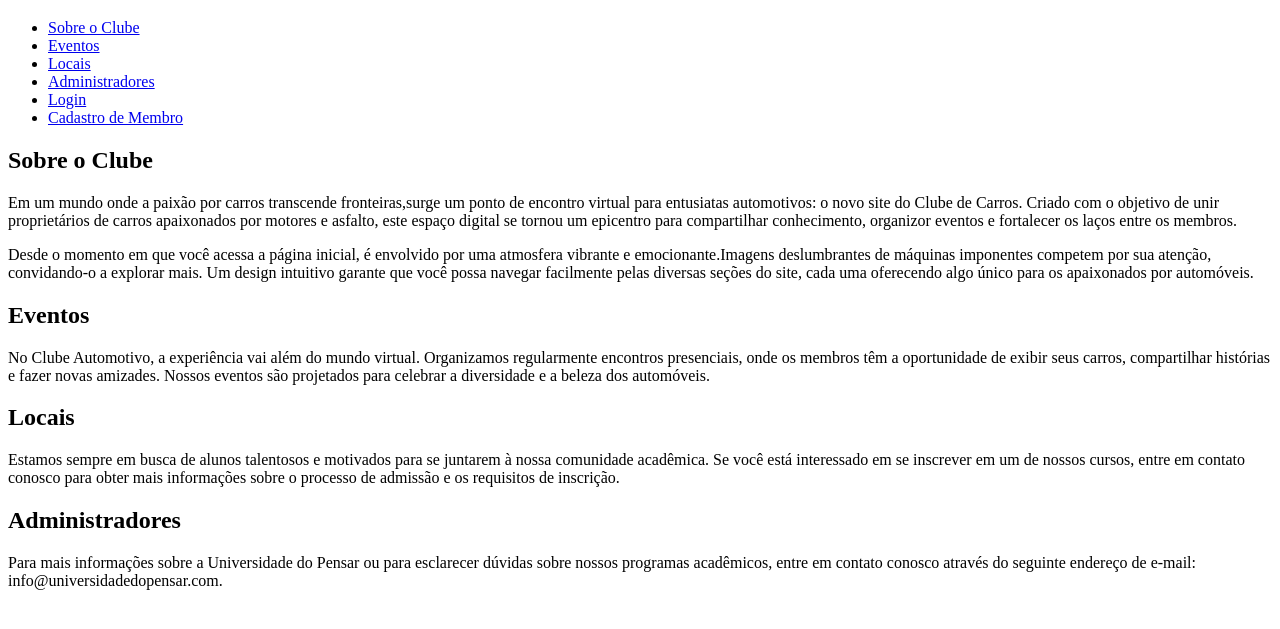
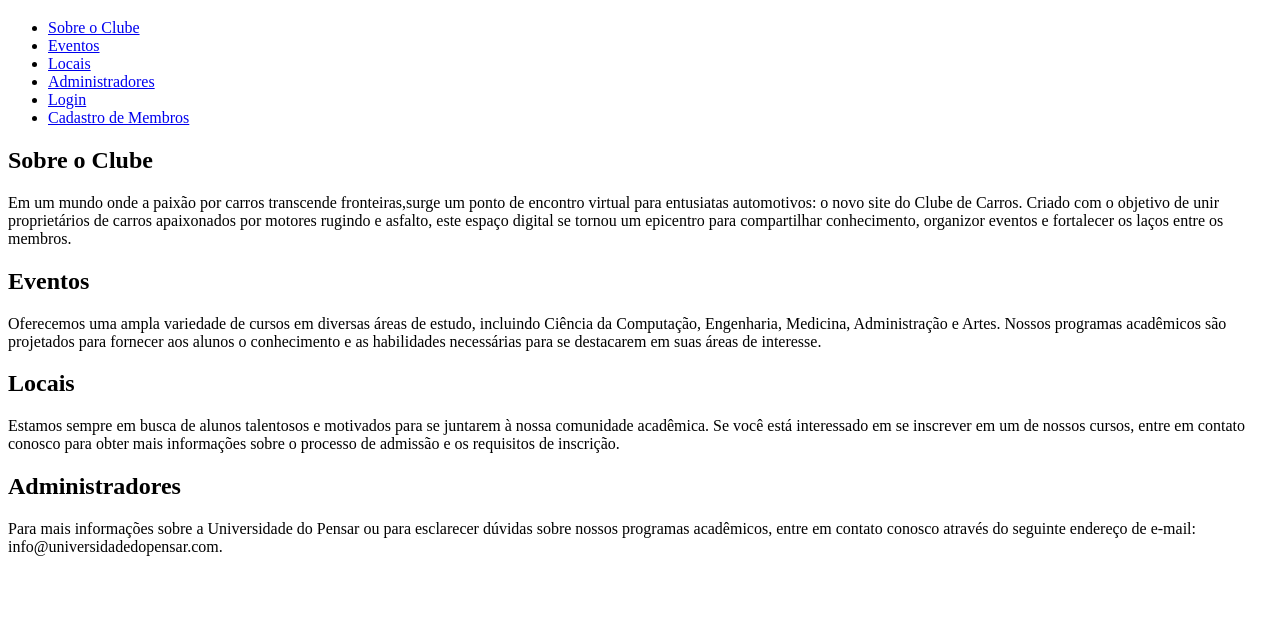
Before and after one commit to Victor-sousa207/Clube_De_Carros_ADS24, a website: page index.html in a window 1280 px wide. Shown: the part 61-690 px from the top of the page. Drawn offline with Linux system fonts and the light colour scheme.

Commit message:
Cadastros2

```diff
--- a/index.html
+++ b/index.html
@@ -22,7 +22,7 @@
         <li><a href="#Locais">Locais</a></li>
         <li><a href="#Administradores">Administradores</a></li>
         <li><a href="login.html">Login</a></li>
-        <li><a href="cadastro_de_membro.html">Cadastro de Membro</a></li>
+        <li><a href="cadastro_De_Membros.html">Cadastro de Membros</a></li>
       </ul>
     </nav>
 
@@ -32,25 +32,20 @@
         <p>
           Em um mundo onde a paixão por carros transcende fronteiras,surge um ponto de encontro
           virtual para entusiatas automotivos: o novo site do Clube de Carros. Criado com o objetivo de
-          unir proprietários de carros apaixonados por motores e asfalto, este espaço digital se
+          unir proprietários de carros apaixonados por motores rugindo e asfalto, este espaço digital se
           tornou um epicentro para compartilhar conhecimento, organizor eventos e fortalecer os laços
-          entre os membros.<p>
-        <p>
-          Desde o momento em que você acessa a página inicial, é envolvido por uma atmosfera vibrante e
-          emocionante.Imagens deslumbrantes de máquinas imponentes competem por sua atenção,
-          convidando-o a explorar mais. Um design intuitivo garante que você possa navegar facilmente
-          pelas diversas seções do site, cada uma oferecendo algo único para os apaixonados por automóveis.<p>
-
+          entre os membros.
         </p>
       </section>
 
       <section id="Eventos">
         <h2> Eventos </h2>
         <p>
-          No Clube Automotivo, a experiência vai além do mundo virtual. Organizamos regularmente
-          encontros presenciais, onde os membros têm a oportunidade de exibir seus carros, compartilhar
-          histórias e fazer novas amizades. Nossos eventos são projetados para celebrar a diversidade e
-          a beleza dos automóveis.
+          Oferecemos uma ampla variedade de cursos em diversas áreas de estudo,
+          incluindo Ciência da Computação, Engenharia, Medicina, Administração e
+          Artes. Nossos programas acadêmicos são projetados para fornecer aos
+          alunos o conhecimento e as habilidades necessárias para se destacarem
+          em suas áreas de interesse.
         </p>
       </section>
 
@@ -77,8 +72,6 @@
 
     </main>
 
-    <footer> </footer>
-
   </body>
 
 </html>
```
Also changed, not shown: Cadastro.html (added, +32 -0 lines), login.html (+2 -7 lines).
